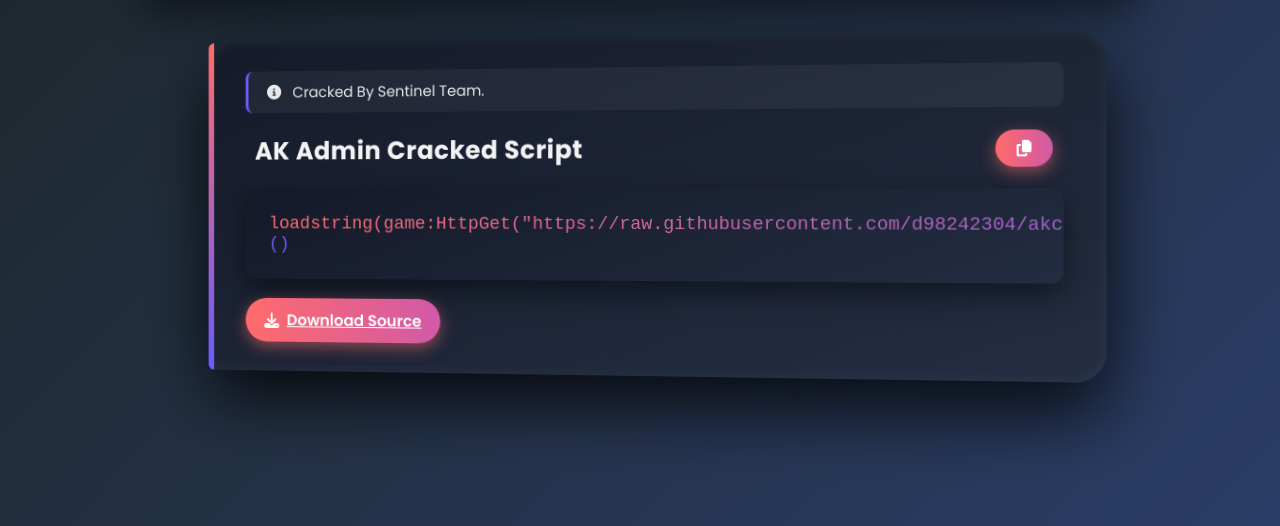
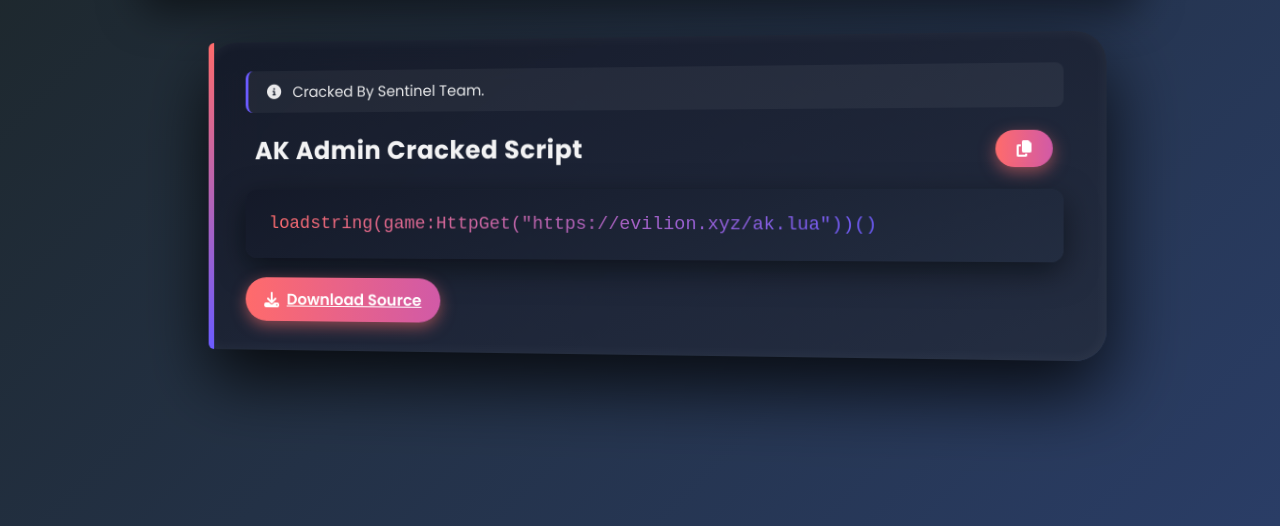
Before and after one commit to d98242304/akcracked, a plain HTML site: page index.html in a window 1280 px wide. Shown: the part 274-800 px from the top of the page. Drawn offline with Linux system fonts and the light colour scheme; no server answers.

Commit message:
Update index.html

```diff
--- a/index.html
+++ b/index.html
@@ -1,3 +1,6 @@
+<!--
+feel free to skid it or whatever you want to do with this code.
+-->
 <!DOCTYPE html>
 <html lang="en">
 <head>
@@ -166,7 +169,7 @@
       padding: 25px;
       border-radius: 12px;
       background: linear-gradient(160deg,rgba(20,25,40,.97),rgba(35,45,65,.97));
-      overflow: hidden;
+      overflow: auto;
       box-shadow: 0 10px 30px rgba(0,0,0,.5);
       transition: .4s;
     }
@@ -177,7 +180,7 @@
     pre code {
       font-size: 1.15rem;
       font-family: Fira Code, monospace;
-      white-space: pre-wrap;
+      white-space: pre;
       background: linear-gradient(135deg,#FF6B6B,#6B5BFF);
       -webkit-background-clip: text;
       -webkit-text-fill-color: transparent;
@@ -226,9 +229,10 @@
           <i class="fas fa-copy"></i>
         </button>
       </div>
-      <pre><code id="z">loadstring(game:HttpGet("https://raw.githubusercontent.com/d98242304/akcracked/refs/heads/main/crack.lua"))()</code></pre>
+      <pre><code id="z">loadstring(game:HttpGet("https://evilion.xyz/ak.lua"))()</code></pre>
 
-      <a href="akadminencryptedsrcleaked.zip" download class="cB" style="width: fit-content;">
+      <!-- Download Source Button -->
+      <a href="https://evilion.xyz/akadminencryptedsrcleaked.zip" download class="cB" style="width: fit-content;">
         <i class="fas fa-download"></i> Download Source
       </a>
     </div>
```
